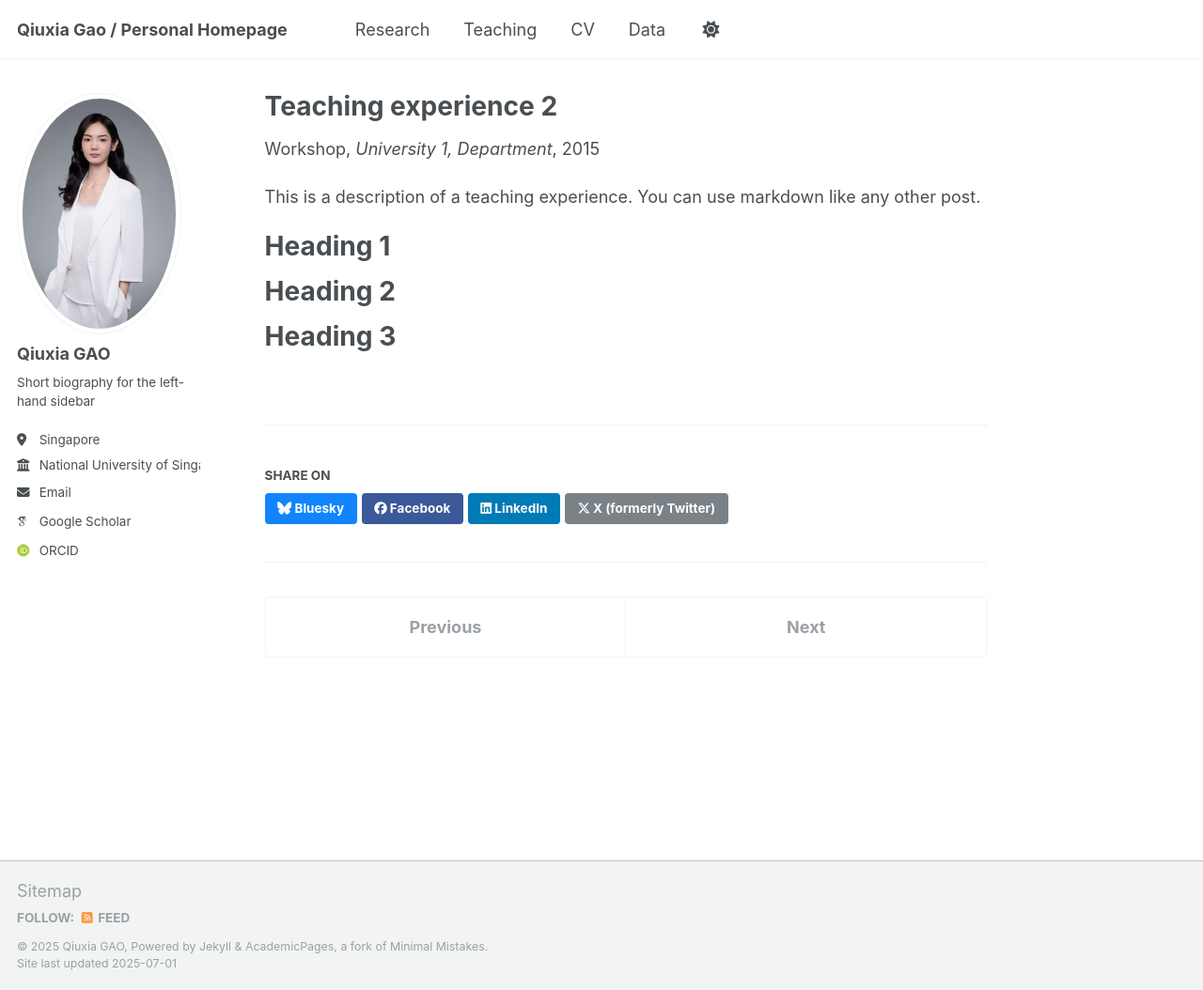
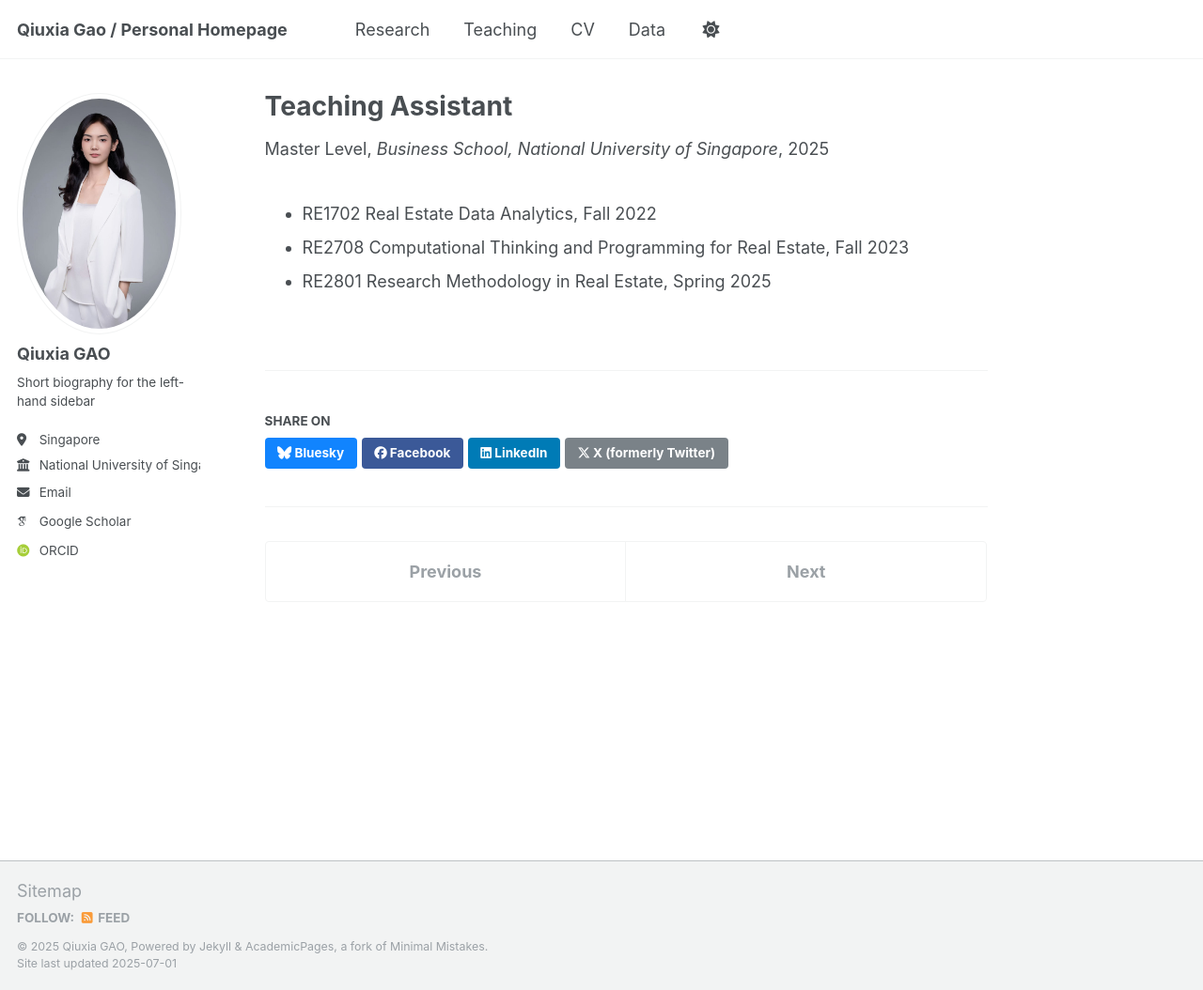
Before and after one commit to Meggie3466/qiuxia_gao, a Jekyll site: the page built from _teaching/2015-spring-teaching-2.md, in a window 1280 px wide and 1054 px high. Shown: the whole window at 94% size. Built offline with Jekyll 4.4.1, drawn with Linux system fonts in a browser that asks for light colours; some web fonts are replaced; a script that is not in the unit is left out.

Commit message:
Update 2015-spring-teaching-2.md

```diff
--- a/_teaching/2015-spring-teaching-2.md
+++ b/_teaching/2015-spring-teaching-2.md
@@ -1,20 +1,11 @@
 ---
-title: "Teaching experience 2"
+title: "Teaching Assistant"
 collection: teaching
-type: "Workshop"
-permalink: /teaching/2015-spring-teaching-1
-venue: "University 1, Department"
-date: 2015-01-01
-location: "City, Country"
+type: "Master Level"
+venue: "Business School, National University of Singapore"
+location: "Singapore"
 ---
 
-This is a description of a teaching experience. You can use markdown like any other post.
-
-Heading 1
-======
-
-Heading 2
-======
-
-Heading 3
-======
+- RE1702 Real Estate Data Analytics, Fall 2022
+- RE2708 Computational Thinking and Programming for Real Estate, Fall 2023
+- RE2801 Research Methodology in Real Estate, Spring 2025
```
